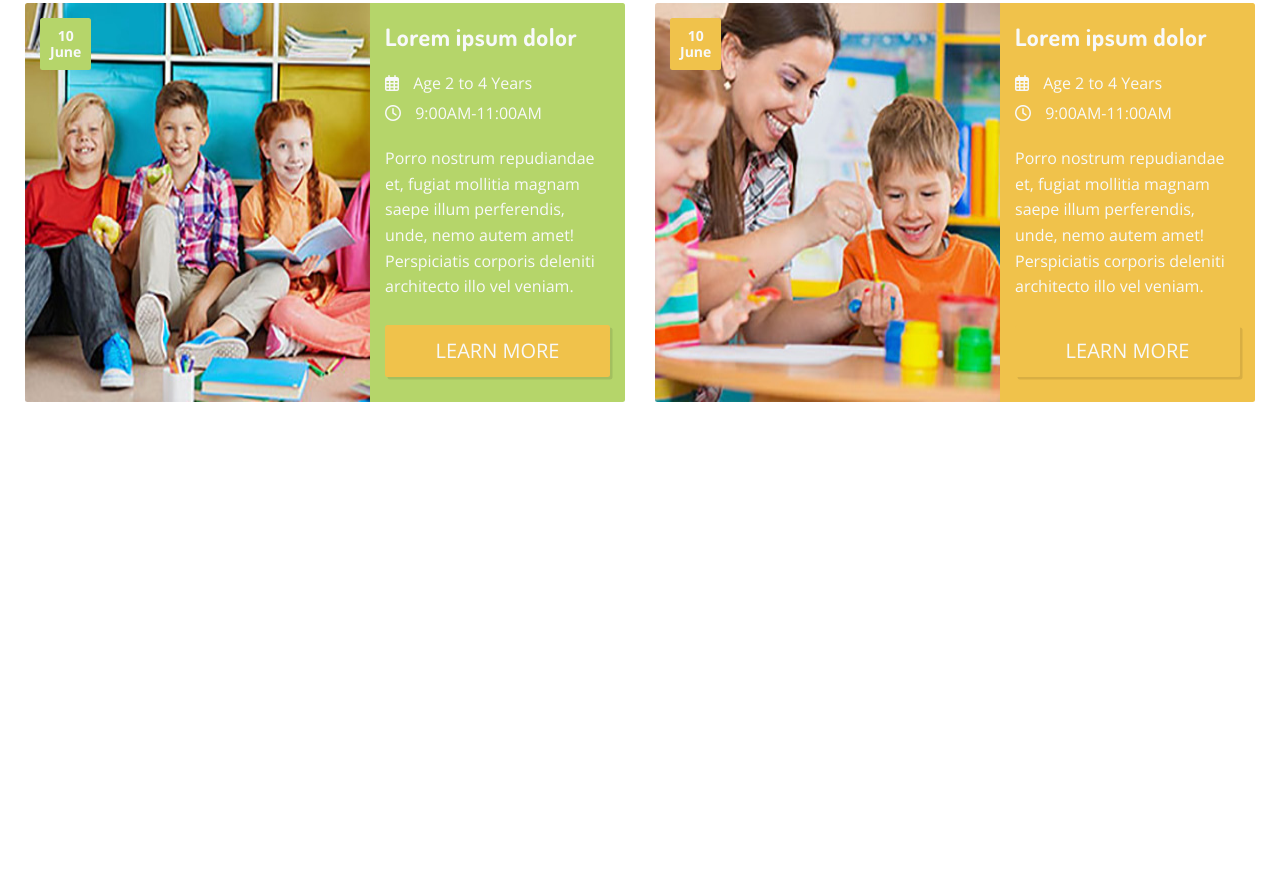
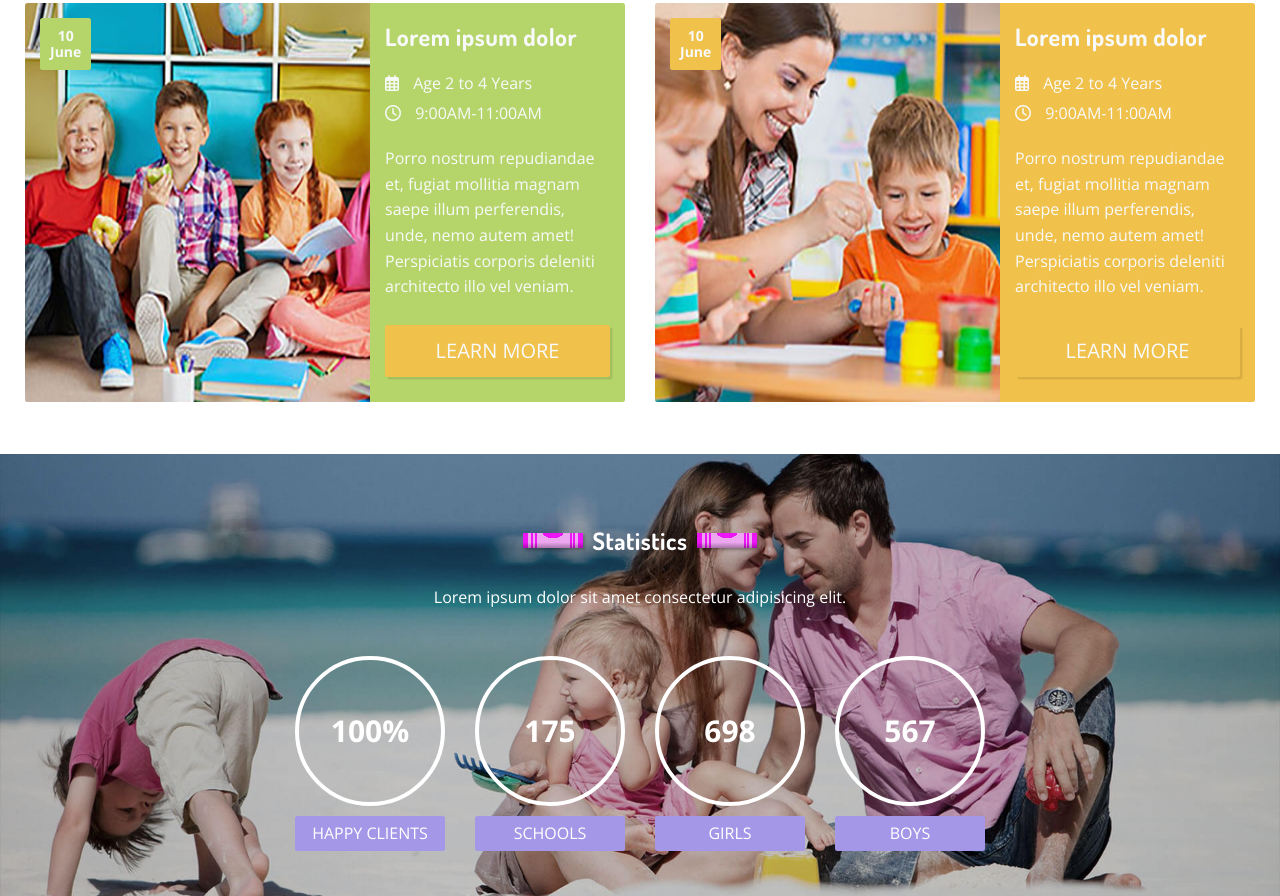
Before and after one commit to salahyaqoob/G-uppgiften, a plain HTML site: page index.html in a window 1280 px wide. Shown: the part 2674-3570 px from the top of the page. Before the commit the page ends 3128 px from the top, so only its background shows below. Drawn offline with nearby package versions, Linux system fonts and the light colour scheme.

Commit message:
statistics

```diff
--- a/css/layout.css
+++ b/css/layout.css
@@ -62,6 +62,8 @@ det räcker med att du skriver mx-auto*/
 .pl-12, .px-12{padding-left:var(--distance-12);}
 /*gör mellanrum på bägge kanter snygga till sidan px-12 motsvarar bägge sida*/
 
+.pt-2, .py-2{padding-top:var(--distance-2);}
+.pb-2, .py-2{padding-bottom:var(--distance-2);}
 
 /*************
 *** Images ***
@@ -112,6 +114,7 @@ det räcker med att du skriver mx-auto*/
 .text-size-xxl{font-size: var(--display-xxl);}
 
 .circle{border-radius: 100%;}
+.lg-circle{width: 15rem; height: 15rem;}
 /*gör icons som cirkel */
 
 .shadow-sm{box-shadow:var(--shadow-small-light);}
@@ -158,7 +161,7 @@ nav div a:not(:first-child){margin-left: var(--distance-12);}
 *** Borders ***
 ****************/
 .border-small-white{border: var(--border-xs-white);}
-/* gör en liten cirkelkontur runt huvudcirkek */
+/* gör en liten cirkelkontur runt huvudcirkel */
 
 .border-radius{border-radius: var(--border-radius-sm);}
 /* fina ut icon kanter gör en liten båge*/
@@ -167,7 +170,9 @@ nav div a:not(:first-child){margin-left: var(--distance-12);}
 /* gör gränsline mellan icons behöverzooma in för att se den*/
 
 .border-lightcircle-sm{border: var(--border-sm);}
+.border-lightcircle-lg{border: var(--border-lg);}
 /*gör en liten cirkel (kontur cirkel) i huvudcirkel */
+
 
 .border-transparent{border: var(--border-transparent);}
 
@@ -179,3 +184,13 @@ nav div a:not(:first-child){margin-left: var(--distance-12);}
 .icon-maincircle{width: 7.6rem;height: 7.6rem;padding: 0,375;}
 /*huvud cirkel forma ut icons enligt vår storlek*/
 .icon-subcircle{width: 6.2rem; height: 6.2rem; line-height:6rem;}
+
+/******************
+***Statistics ***
+******************/
+.statistics-image{
+    background-image:url('/images/fun-facts/fun-facts-bg-img.jpg');
+    background-repeat: no-repeat;
+    background-size: cover;
+    background-position: center;
+}
--- a/index.html
+++ b/index.html
@@ -339,8 +339,8 @@
         </section>
         </div>
     </section>
-    <!-- Class Cards -->
-    <!-- Class Heading -->
+    <!--Cards Class -->
+    <!-- Cards Heading -->
     <section class="d-flex  justify-content-center aligen-items-center mt-15 mb-10">
         <div  class="crayon " style="--crayon-color:#f8a306;--crayon-paper-color:#f0cf92;--crayon-line-color:#ee9d08;"></div>
         <h2 class="mx-4 text-danger ">Our Teachers</h2>
@@ -423,6 +423,48 @@
     </div>
         </div>
     </section>
+    <!-- Statistic -->
+    <section class="p-12 text-white statistics-image">
+    <!-- Statistics Heading -->
+    <section class="d-flex  justify-content-center aligen-items-center mt-15 mb-10">
+        <div  class="crayon " style="--crayon-color:#ed14f5;--crayon-paper-color:#eda6f0;--crayon-line-color:#ed14f5;"></div>
+        <h2 class="mx-4 text-white ">Statistics</h2>
+        <div class="crayon" style="--crayon-color:#ed14f5;--crayon-paper-color:#eda6f0;--crayon-line-color:#ed14f5;"></div>
+    </section>
+    <!-- Statistics Text -->
+    <div class="text-center mb-12"> Lorem ipsum dolor sit amet consectetur adipisicing elit.</div>
+    <!-- Circle container -->
+        <section class="d-flex justify-content-center aligen-items-center text-center">
+    <!-- Circle 1 -->
+            <section class="d-flex flex-column m-6">
+            <div class=" d-flex flex-column lg-circle border-lightcircle-lg circle justify-content-center aligen-items-center ">
+                <div class="text-size-xxl text-blod">100%</div>
+            </div>
+            <div class="text-uppercase bg-primary px-4 py-2 border-radius mt-4">Happy Clients</div>
+            </section>
+    <!-- Circle 2 -->
+    <section class="d-flex flex-column m-6">
+        <div class=" d-flex flex-column lg-circle border-lightcircle-lg circle justify-content-center aligen-items-center ">
+            <div class="text-size-xxl text-blod">175</div>
+        </div>
+        <div class="text-uppercase bg-primary px-4 py-2 border-radius mt-4">schools</div>
+        </section>
+    <!-- Circle 3-->
+    <section class="d-flex flex-column m-6">
+        <div class=" d-flex flex-column lg-circle border-lightcircle-lg circle justify-content-center aligen-items-center ">
+            <div class="text-size-xxl text-blod">698</div>
+        </div>
+        <div class="text-uppercase bg-primary px-4 py-2 border-radius mt-4">girls</div>
+        </section>
+    <!-- Circle 4-->
+    <section class="d-flex flex-column m-6">
+        <div class=" d-flex flex-column lg-circle border-lightcircle-lg circle justify-content-center aligen-items-center ">
+            <div class="text-size-xxl text-blod">567</div>
+        </div>
+        <div class="text-uppercase bg-primary px-4 py-2 border-radius mt-4">boys</div>
+        </section>
+        </section>
+    </section>
 
 
 
```
